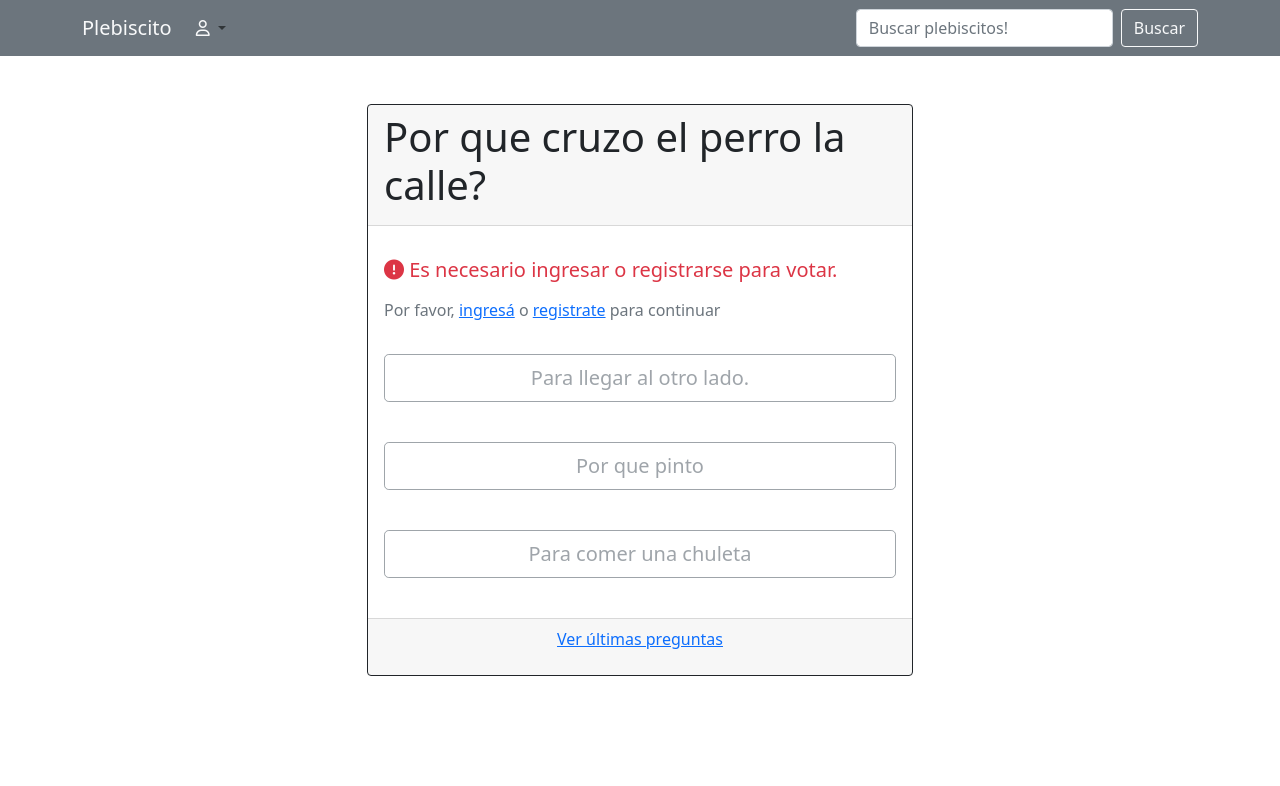
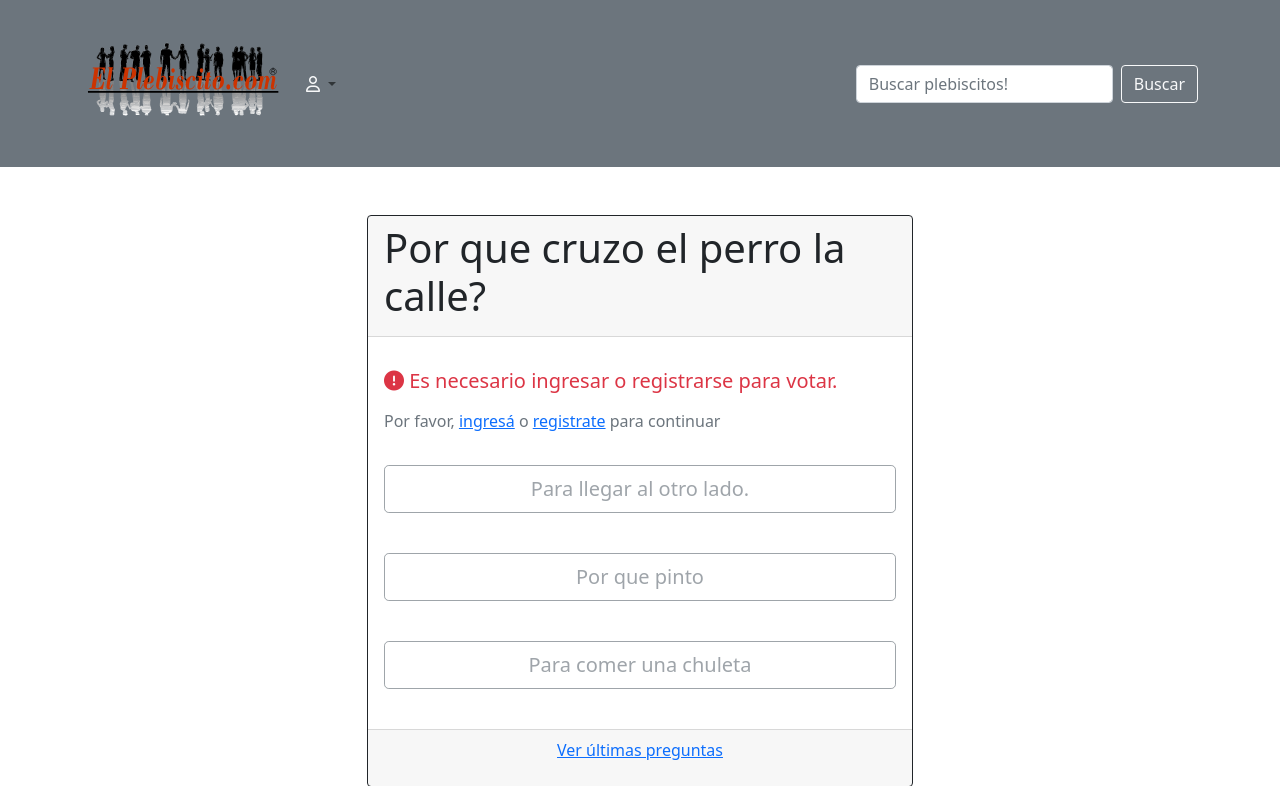
Before and after one commit to mingodsg/web-plebiscito, a Django app: page /polls/1/ in a window 1280 px wide. Shown: the top 786 px of the page. Before the commit the page ends 676 px from the top, so only its background shows below. Run offline with Django 3.2, Linux system fonts and the light colour scheme; data comes from the database, SQL or seed files in the repository; some libraries are stand-ins or nearby versions.

Commit message:
Logo added to base.html

```diff
--- a/plebiscito_root/polls/templates/base.html
+++ b/plebiscito_root/polls/templates/base.html
@@ -1,7 +1,7 @@
 <!DOCTYPE html>
 <html lang="en">
 	<head>
-	<meta charset="utf-8">
+		<meta charset="utf-8">
     	<meta name="viewport" content="width=device-width, initial-scale=1">
 
 		{% load static %}
@@ -16,7 +16,9 @@
 	<body>
 		<nav class="navbar navbar-expand-lg navbar-light bg-secondary">
 			<div class="container">
-				<a class="navbar-brand text-light" href="{% url 'index' %}">Plebiscito</a>
+				<a class="navbar-brand text-light" href="{% url 'index' %}">
+					<img src="{% static 'polls/plebiscito-logo.svg' %}" alt="Plebiscito" width="200px">
+				</a>
 				<button class="navbar-toggler" type="button" data-bs-toggle="collapse" data-bs-target="#navbarSupportedContent" aria-controls="navbarSupportedContent" aria-expanded="false" aria-label="Toggle navigation">
 					<span class="navbar-toggler-icon" style="#F9FAFB""></span>
 				</button>
```
Also changed, not shown: plebiscito_root/polls/static/polls/plebiscito-logo.svg (added).
